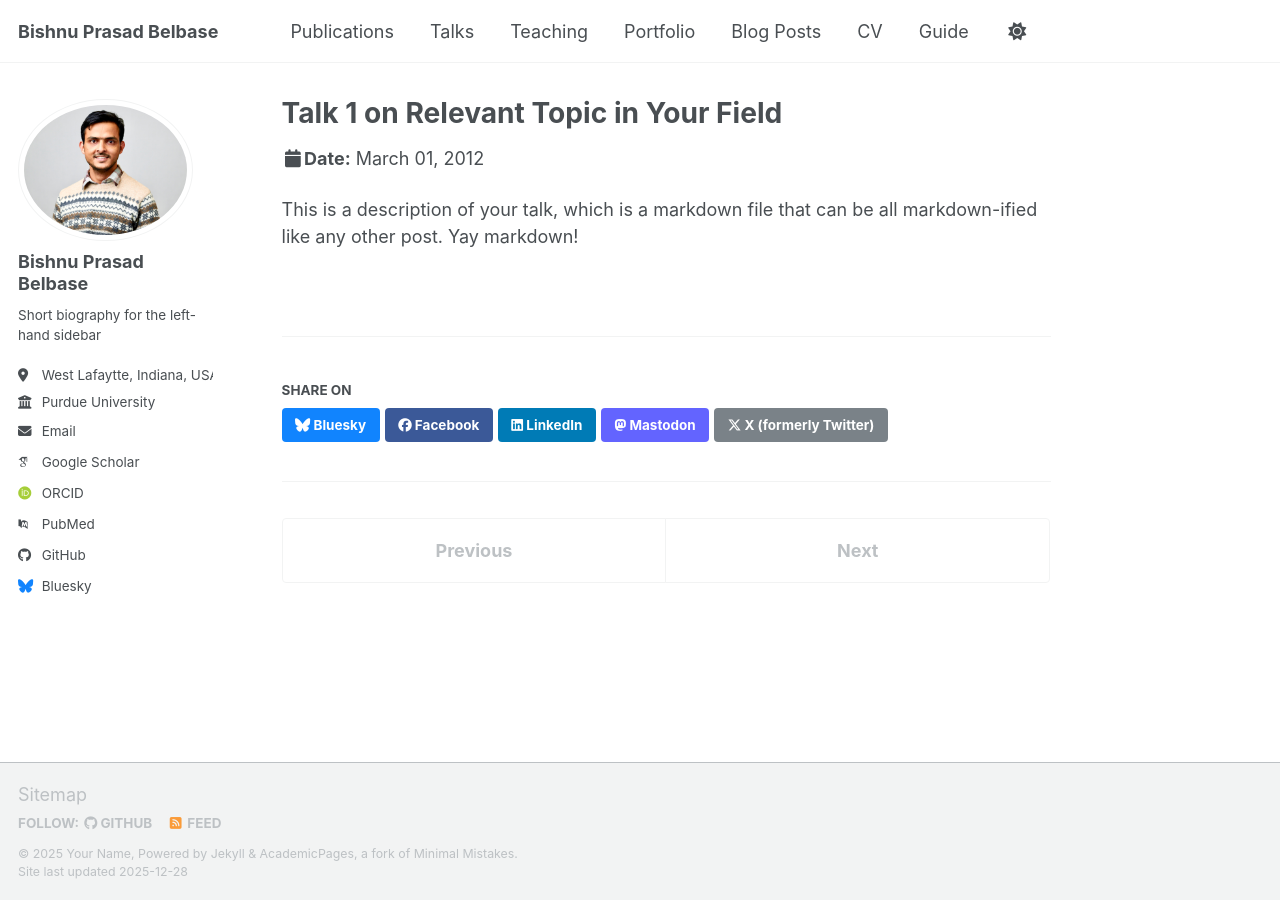
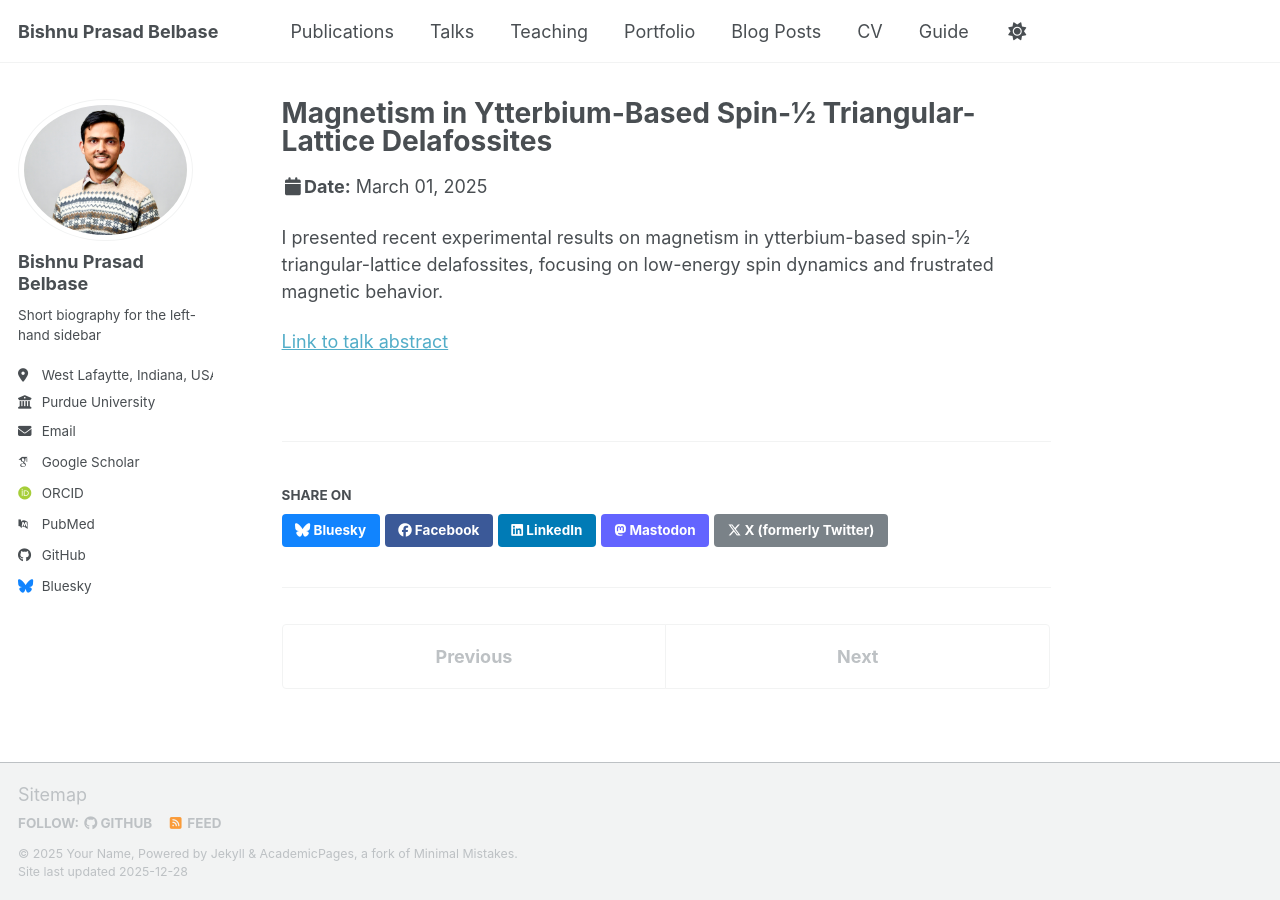
Before and after one commit to bbelbase8/bpb, a Jekyll site: the page built from _talks/2012-03-01-talk-1.md, in a window 1280 px wide. Built offline with Jekyll 4.4.1, drawn with Linux system fonts in a browser that asks for light colours; some web fonts are replaced; a script bundle is joined from its source files by our own code; library files that are not in the unit come from our copies.

Commit message:
Update 2012-03-01-talk-1.md

```diff
--- a/_talks/2012-03-01-talk-1.md
+++ b/_talks/2012-03-01-talk-1.md
@@ -1,11 +1,13 @@
 ---
-title: "Talk 1 on Relevant Topic in Your Field"
+title: "Magnetism in Ytterbium-Based Spin-½ Triangular-Lattice Delafossites"
 collection: talks
-type: "Talk"
-permalink: /talks/2012-03-01-talk-1
-venue: "UC San Francisco, Department of Testing"
-date: 2012-03-01
-location: "San Francisco, CA, USA"
+type: "Conference talk"
+permalink: /talks/global-physics-summit-2025/
+venue: "Global Physics Summit 2025 (APS March Meeting)"
+date: 2025-03-01
+location: "Los Angeles, CA, USA"
 ---
 
-This is a description of your talk, which is a markdown file that can be all markdown-ified like any other post. Yay markdown!
+I presented recent experimental results on magnetism in ytterbium-based spin-½ triangular-lattice delafossites, focusing on low-energy spin dynamics and frustrated magnetic behavior.
+
+[Link to talk abstract](https://archive.aps.org/smt/2025/mar-g51/1/)
```
